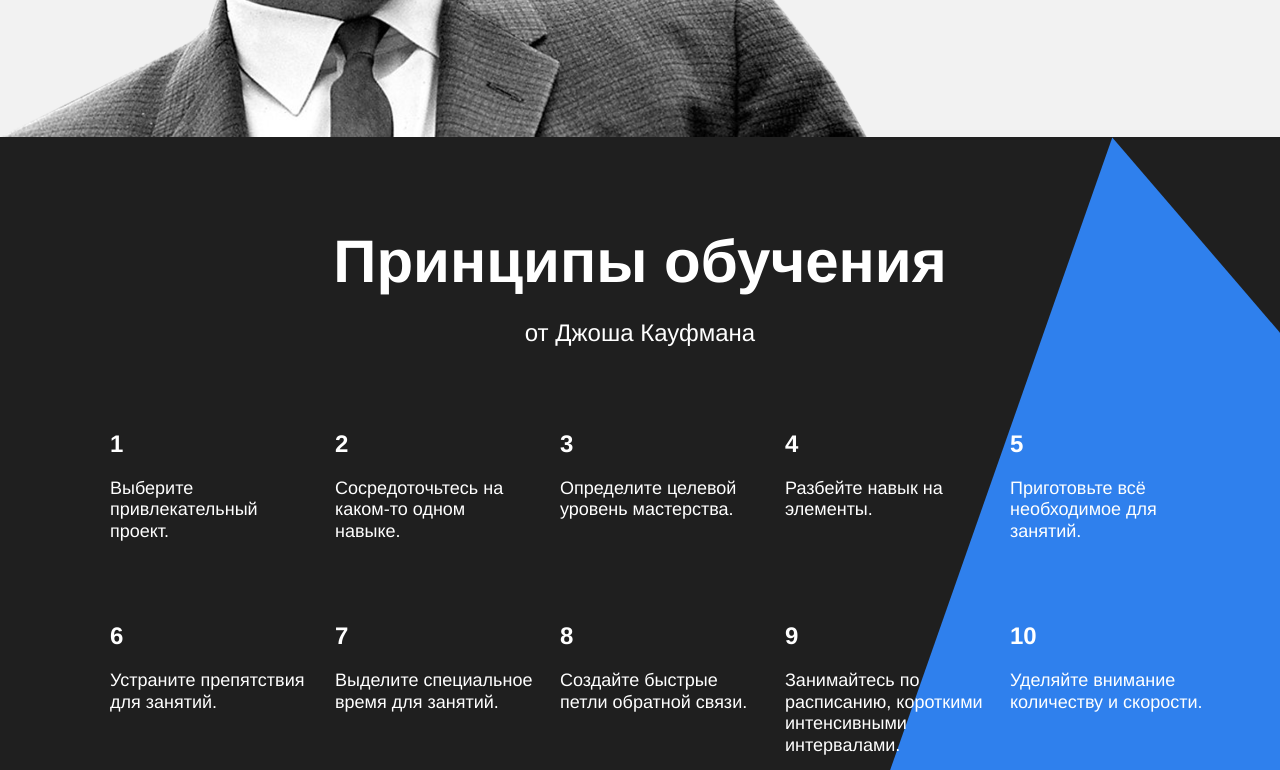
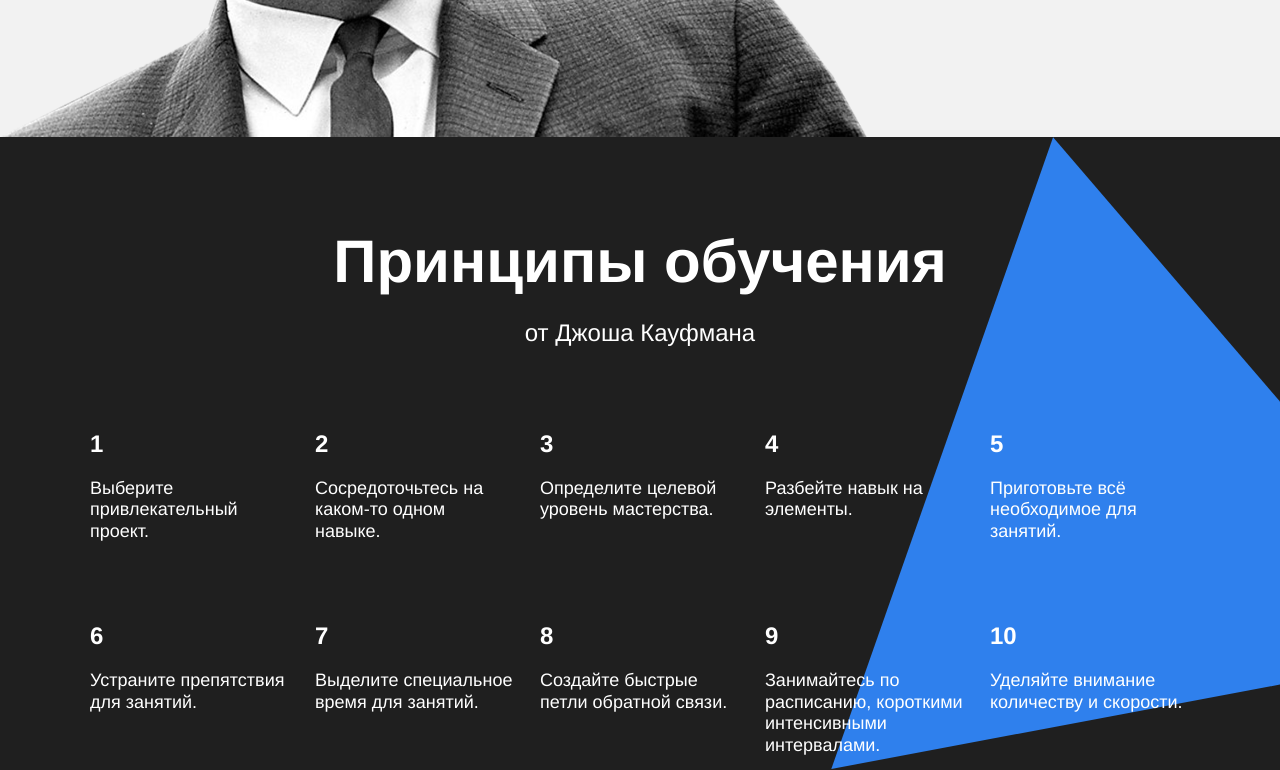
Before and after one commit to enefe/how-to-learn, a plain HTML site: page index.html in a window 1280 px wide. Shown: the part 2760-3530 px from the top of the page. Drawn offline with Linux system fonts and the light colour scheme.

Commit message:
Научиться учиться 1.3

```diff
--- a/styles/style.css
+++ b/styles/style.css
@@ -135,6 +135,7 @@
   display: flex;
   justify-content: space-between;
   flex-wrap: wrap;
+  padding-left: 0;
 }
 
 .table__cell {
@@ -231,6 +232,7 @@
   padding-bottom: 90px;
   position: relative;
   z-index: 1;
+  margin-bottom: 0;
 }
 
 .table__cell_theme_dark {
@@ -241,9 +243,10 @@
 
 .kaufman__triangle {
   background-image: url(../images/kaufman-triangle.svg);
-  position: absolute;
+  background-size: cover;
   height: 877px;
   width: 877px;
+  position: absolute;
   top: 0;
   right: -210px;
   z-index: 0;
```
